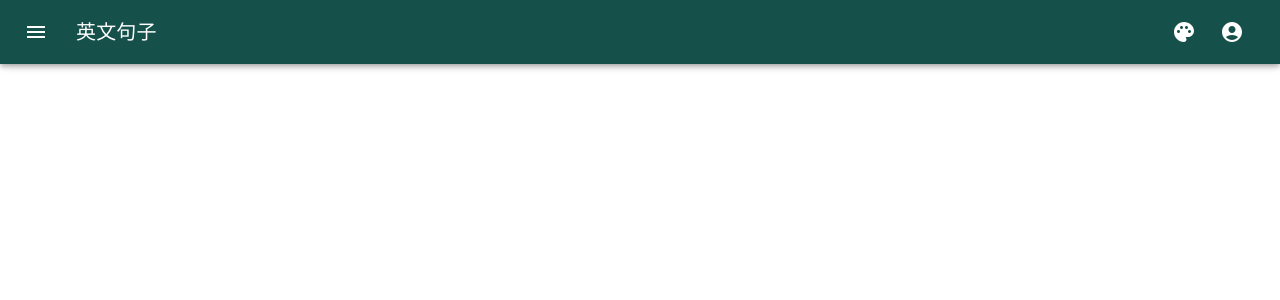
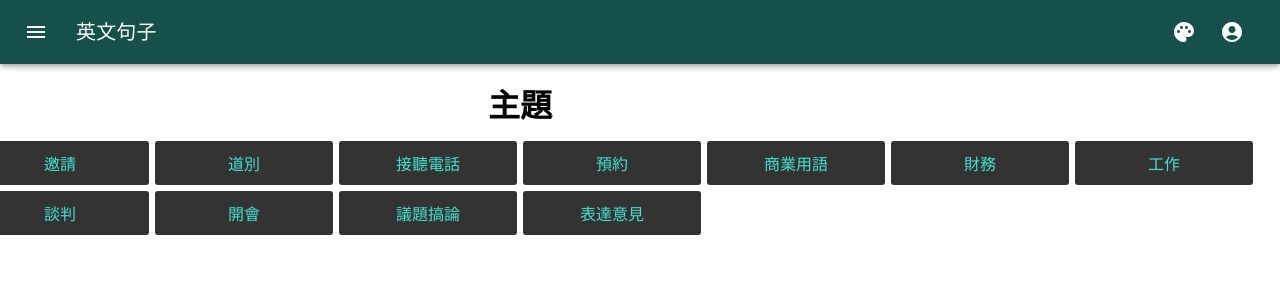
Before and after one commit to AbbyAbby33/english-sentence, a React (Create React App) app: page /topic-list in a window 1280 px wide. Shown: the top 300 px of the page. Built offline with nearby package versions, Linux system fonts and the light colour scheme.

Commit message:
feat: (句子學習) 新增主題、句子、句子學習頁面及對應路由

```diff
--- a/src/App.tsx
+++ b/src/App.tsx
@@ -27,6 +27,8 @@ import PaletteIcon from '@mui/icons-material/Palette';
 
 // router & pages
 import { NavLink, Route, Routes } from 'react-router-dom';
+import TopicList from './content/TopicList/pages/TopicList';
+import SentenceList from './content/SentenceList/pages/SentenceList';
 import SentenceLearning from './content/SentenceLearning/pages/SentenceLearning';
 import CreateSentence from './content/CreateSentence/pages/CreateSentence';
 import MenuMatain from './content/MenuMatain/pages/MenuMatain';
@@ -129,7 +131,7 @@ const DrawerHeader = styled('div')(({ theme }) => ({
 }));
 
 const menuList = [
-	{ id: '0', name: '句子學習', link: 'sentence-learning', icon: <MenuBookIcon /> },
+	{ id: '0', name: '句子學習', link: 'topic-list', icon: <MenuBookIcon /> },
 	{ id: '1', name: '新增句子', link: 'create-sentence', icon: <CreateIcon /> },
 	{ id: '2', name: '目錄維護', link: 'menu-matain', icon: <LibraryBooksIcon /> },
 ];
@@ -235,8 +237,10 @@ function App() {
 			{/* content */}
 			<Main open={open}>
 				<Routes>
-					<Route path="/" element={<SentenceLearning />} />
-					<Route path="sentence-learning" element={<SentenceLearning />} />
+					<Route path="/" element={<TopicList />} />
+					<Route path="topic-list" element={<TopicList />} />
+					<Route path="topic-list/:id" element={<SentenceList />} />
+					<Route path="sentence-learning/:id" element={<SentenceLearning />} />
 					<Route path="create-sentence" element={<CreateSentence />} />
 					<Route path="menu-matain" element={<MenuMatain />} />
 					<Route path="*" element={<NoMatch />} />
--- a/src/content/SentenceLearning/pages/SentenceLearning.js
+++ b/src/content/SentenceLearning/pages/SentenceLearning.js
@@ -1,36 +1,7 @@
-import Topic from '../components/Topic';
-import styled from '@emotion/styled';
+import React from 'react'
 
 export default function SentenceLearning() {
-
-    const TOPIC_LIST = [
-        {id: 't0000', name: '打招呼'},
-        {id: 't0001', name: '邀請'},
-        {id: 't0002', name: '道別'},
-        {id: 't0003', name: '接聽電話'},
-        {id: 't0004', name: '預約'},
-        {id: 't0005', name: '商業用語'},
-        {id: 't0006', name: '財務'},
-        {id: 't0007', name: '工作'},
-        {id: 't0008', name: '道歉'},
-        {id: 't0009', name: '談判'},
-        {id: 't0010', name: '開會'},
-        {id: 't0011', name: '議題搞論'},
-        {id: 't0012', name: '表達意見'},
-    ];
-
-    const Title = styled.h1`
-                        text-align: center;
-                        margin: 0 0 15px;
-                    `
-
-    return (
-        <div>
-            <Title>主題</Title>
-            {TOPIC_LIST.map(v => {
-                return <Topic key={v.id} {...v}></Topic>
-            })}
-        </div>
-
-    )
+  return (
+    <div>SentenceLearning</div>
+  )
 }
--- /dev/null
+++ b/src/content/SentenceList/pages/SentenceList.js
@@ -0,0 +1,7 @@
+import React from 'react'
+
+export default function SentenceList() {
+    return (
+        <div>SentenceList</div>
+    )
+}
--- /dev/null
+++ b/src/content/TopicList/pages/TopicList.js
@@ -0,0 +1,40 @@
+import Topic from '../components/Topic';
+import styled from '@emotion/styled';
+import { useSearchParams } from "react-router-dom";
+
+export default function TopicList() {
+
+    const TOPIC_LIST = [
+        {id: 't0000', name: '打招呼'},
+        {id: 't0001', name: '邀請'},
+        {id: 't0002', name: '道別'},
+        {id: 't0003', name: '接聽電話'},
+        {id: 't0004', name: '預約'},
+        {id: 't0005', name: '商業用語'},
+        {id: 't0006', name: '財務'},
+        {id: 't0007', name: '工作'},
+        {id: 't0008', name: '道歉'},
+        {id: 't0009', name: '談判'},
+        {id: 't0010', name: '開會'},
+        {id: 't0011', name: '議題搞論'},
+        {id: 't0012', name: '表達意見'},
+    ];
+
+    const Title = styled.h1`
+                        text-align: center;
+                        margin: 0 0 15px;
+                    `
+
+    let [searchParams, setSearchParams] = useSearchParams();
+    console.log('hi', searchParams)
+
+    return (
+        <div>
+            <Title>主題</Title>
+            {TOPIC_LIST.map(v => {
+                return <Topic key={v.id} {...v}></Topic>
+            })}
+        </div>
+
+    )
+}
```
Also changed, not shown: src/content/TopicList/components/Topic.js (renamed from src/content/SentenceLearning/components/Topic.js).
